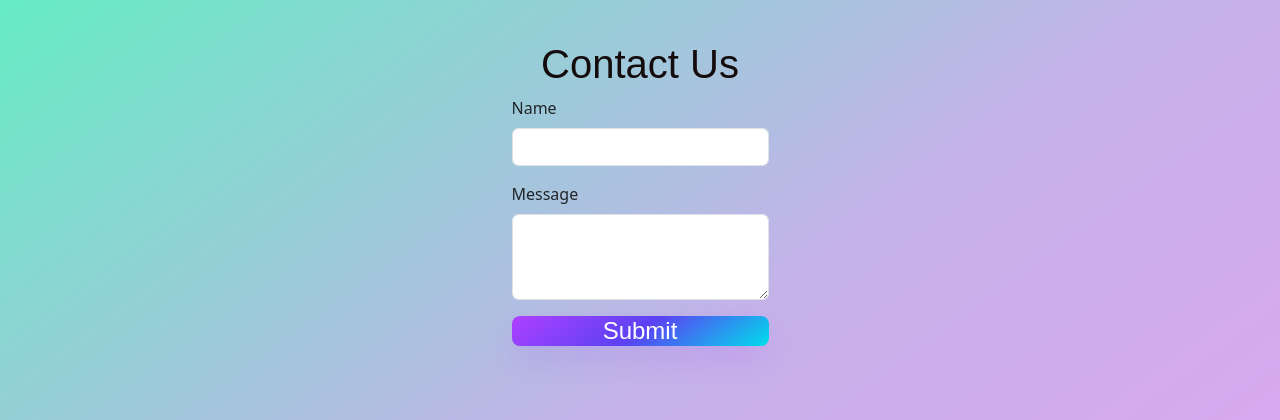
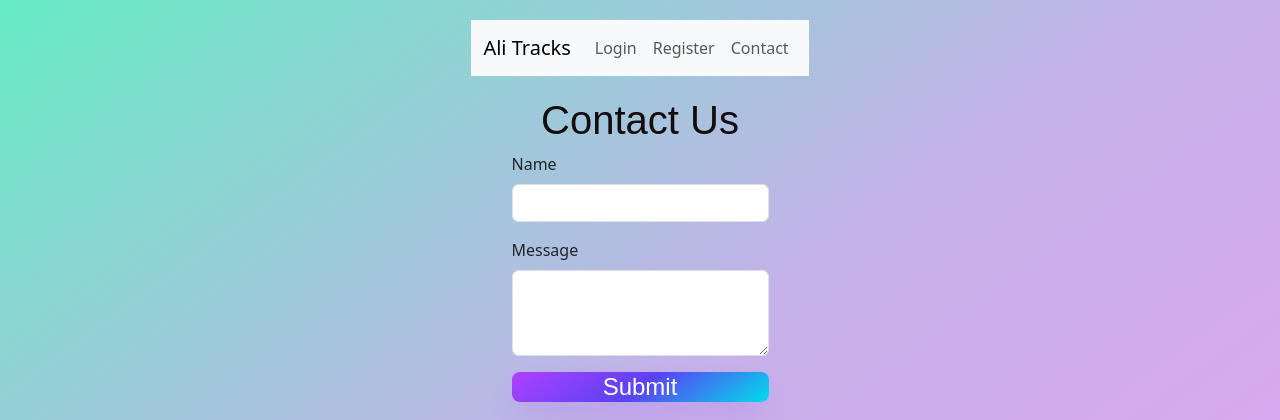
Before and after one commit to MitchDuke/Ali_Tracks, a Flask app: page /contact in a window 1280 px wide. Shown: the top 420 px of the page. Run offline with Flask 3, Linux system fonts and the light colour scheme; some libraries are stand-ins or nearby versions.

Commit message:
Navbar
Added navbar to base html

```diff
--- a/templates/base.html
+++ b/templates/base.html
@@ -8,6 +8,27 @@
     <link rel="stylesheet" href="{{ url_for('static', filename='assets/style.css') }}">
 </head>
 <body>
+    <nav class="navbar navbar-expand-lg navbar-light bg-light">
+        <div class="container-fluid">
+            <a class="navbar-brand" href="/">Ali Tracks</a>
+            <button class="navbar-toggler" type="button" data-bs-toggle="collapse" data-bs-target="#navbarNav" aria-controls="navbarNav" aria-expanded="false" aria-label="Toggle navigation">
+                <span class="navbar-toggler-icon"></span>
+            </button>
+            <div class="collapse navbar-collapse" id="navbarNav">
+                <ul class="navbar-nav">
+                    <li class="nav-item">
+                        <a class="nav-link" href="{{ url_for('login')}}">Login</a>
+                    </li>
+                    <li class="nav-item">
+                        <a class="nav-link" href="{{ url_for('register')}}">Register</a>
+                    </li>
+                    <li class="nav-item">
+                        <a class="nav-link" href="{{ url_for('contact')}}">Contact</a>
+                    </li>
+                </ul>
+            </div>
+        </div>
+    </nav>
     {% block content %}
 
     {% endblock %}
```
